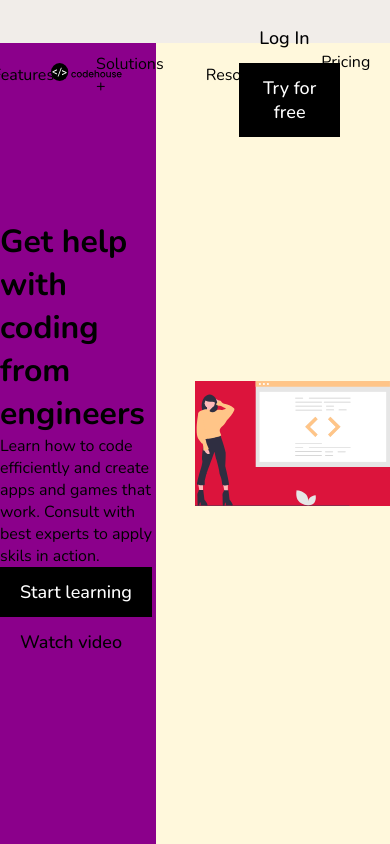
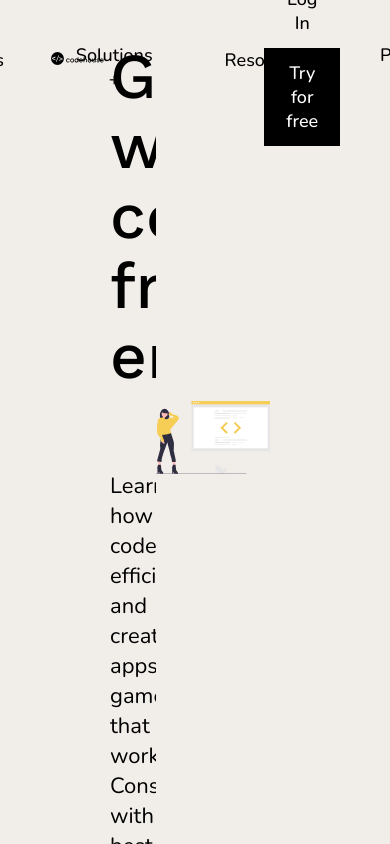
Before and after one commit to nGustavin/codehouse-landing, a Next.js app: page / in a window 390 px wide. Built offline with nearby package versions, Linux system fonts and the light colour scheme.

Commit message:
laptop breakpoints responsive

```diff
--- a/src/components/DefaultButton/button.module.scss
+++ b/src/components/DefaultButton/button.module.scss
@@ -1,5 +1,5 @@
     .button{
-      height: auto;
+      height: 100%;
       width: auto;
       padding: 13px 20px;
       border: none;
@@ -17,7 +17,7 @@
     }
 
     .filledButton{
-      height: auto;
+      height: 100%;
       width: auto;
       padding: 13px 20px;
       border: none;
--- a/src/components/Header/header.module.scss
+++ b/src/components/Header/header.module.scss
@@ -1,3 +1,6 @@
+@use '../../styles/breakpoints';
+
+
 .Container{
   position: fixed;
   top: 0;
@@ -9,26 +12,22 @@
   max-height: 150px;
   padding: 20px 50px;
 
+  @media (max-width: breakpoints.$laptop){
+    max-height: 120px;
+  }
+
   >main{
     display: flex;
-
+    height: 60px;
     width: 40%;
     display: flex;
     align-items: center;
     justify-content: center;
     gap: 32px;
-    >h4{
-      font-family: 'Nunito', sans-serif;
-      font-weight: 400;
-      text-decoration: none;
-      color: #000;
-      width: auto;
-      padding: 0 5px;
 
-      &:hover{
-        cursor: pointer;
-        font-weight: bold;
-      }
+    @media (max-width: breakpoints.$laptop){
+      // background: darkorchid;
+      width: 55%;
     }
   }
 }
--- a/src/components/Header/index.tsx
+++ b/src/components/Header/index.tsx
@@ -11,12 +11,12 @@ const Header: React.FC = () => {
         <Image width='160' src={Logo} objectFit="contain"/>
       </div>
       <main>
-        <h4>Features</h4>
-        <h4>Solutions +</h4>
-        <h4>Resources</h4>
-        <h4>Pricing 🌶</h4>
+        <Button value="Features"/>
+        <Button value="Solutions +"/>
+        <Button value="Resources"/>
+        <Button value="Pricing 🌶"/>
       </main>
-      <div className={style.ButtonContainer}>
+      <div>
         <Button value="Log In"/>
         <Button value="Try for free" filled/>
       </div>
--- a/src/pages/_document.tsx
+++ b/src/pages/_document.tsx
@@ -42,6 +42,12 @@ export default class MyDocument extends Document {
             href="https://fonts.googleapis.com/css2?family=Nunito:wght@100;200;300;400;500;600;700;800&display=swap"
             rel="stylesheet"
           />
+
+          <link
+            href="https://fonts.googleapis.com/css2?family=Work+Sans:wght@100;200;300;400;500;600;700&display=swap"
+            rel="stylesheet"
+          />
+
         </Head>
         <body>
           <Main />
--- a/src/pages/home.module.scss
+++ b/src/pages/home.module.scss
@@ -10,34 +10,68 @@
   padding: 8% 20px 0px 20px;
 
   @media (max-width: breakpoints.$laptop){
-    padding: 11% 0px 0px 0px;
+    padding: 8% 0px 0px 0px;
   }
 
   >main{
     width: 100%;
-    background-color: cornsilk;
+    // background-color: cornsilk;
     display: flex;
     height: 100%;
     align-items: center;
     justify-content: space-between;
 
+
     >div{
-      width: 40%;
-      background-color: darkmagenta;
+      width: 45%;
+      // background-color: darkmagenta;
       height: 100%;
-
       display: flex;
       flex-direction: column;
       align-items: flex-start;
-      justify-content: center;
+      justify-content: flex-start;
+      gap: 10%;
+      padding: 50px 0px 0px 310px;
+
+      @media (max-width: breakpoints.$laptop){
+        width: 40%;
+        overflow: hidden;
+        padding: 10px 0 0 110px;
+      }
+
+      >h1{
+        line-height: 95px;
+        font-size: 5rem;
+        font-weight: 500;
+        font-family: 'Work Sans', sans-serif;
+
+        @media (max-width: breakpoints.$laptop){
+          font-size: 4rem;
+          line-height: 70px;
+        }
+      }
+
+      >p{
+        font-size: 22px;
+      }
+
+      >div{
+        height: 70px;
+      }
     }
 
     >aside{
-      width: 50%;
-      background-color: crimson;
+      width: 55%;
+      height: 100%;
+      // background-color: crimson;
       display: flex;
       align-items: center;
-      justify-content: center;
+      justify-content: flex;
+
+      @media (max-width: breakpoints.$laptop){
+        width: 60%;
+        padding-right: 120px;
+      }
     }
   }
 }
--- a/src/pages/index.tsx
+++ b/src/pages/index.tsx
@@ -4,7 +4,7 @@ import Image from 'next/image'
 import { Button } from '../components/DefaultButton'
 import Header from '../components/Header'
 import style from './home.module.scss'
-import Illustration from '../assets/illustration.svg'
+import Illustration from '../assets/illustrator.svg'
 
 const Landing: React.FC = () => {
   return (
@@ -15,16 +15,19 @@ const Landing: React.FC = () => {
       <Header/>
       <main>
         <div>
-          <h1>Get help with coding from engineers</h1>
+          <h1>Get help with <br/> coding from <br/> engineers</h1>
           <p>
-            Learn how to code efficiently and create apps
-            and games that work. Consult with best experts to apply skils in action.
+            Learn how to code efficiently and create <br/>
+            apps and games that work. Consult with <br/>
+            best experts to apply skils in action.
           </p>
-          <Button filled value="Start learning"/>
-          <Button value="Watch video"/>
+          <div>
+            <Button filled value="Start learning"/>
+            <Button value="Watch video"/>
+          </div>
         </div>
         <aside>
-          <Image src={Illustration} objectFit="contain" width="600" />
+          <Image src={Illustration} objectFit="contain" width="900" />
         </aside>
       </main>
 
```
Also changed, not shown: src/assets/illustrator.svg (added).
